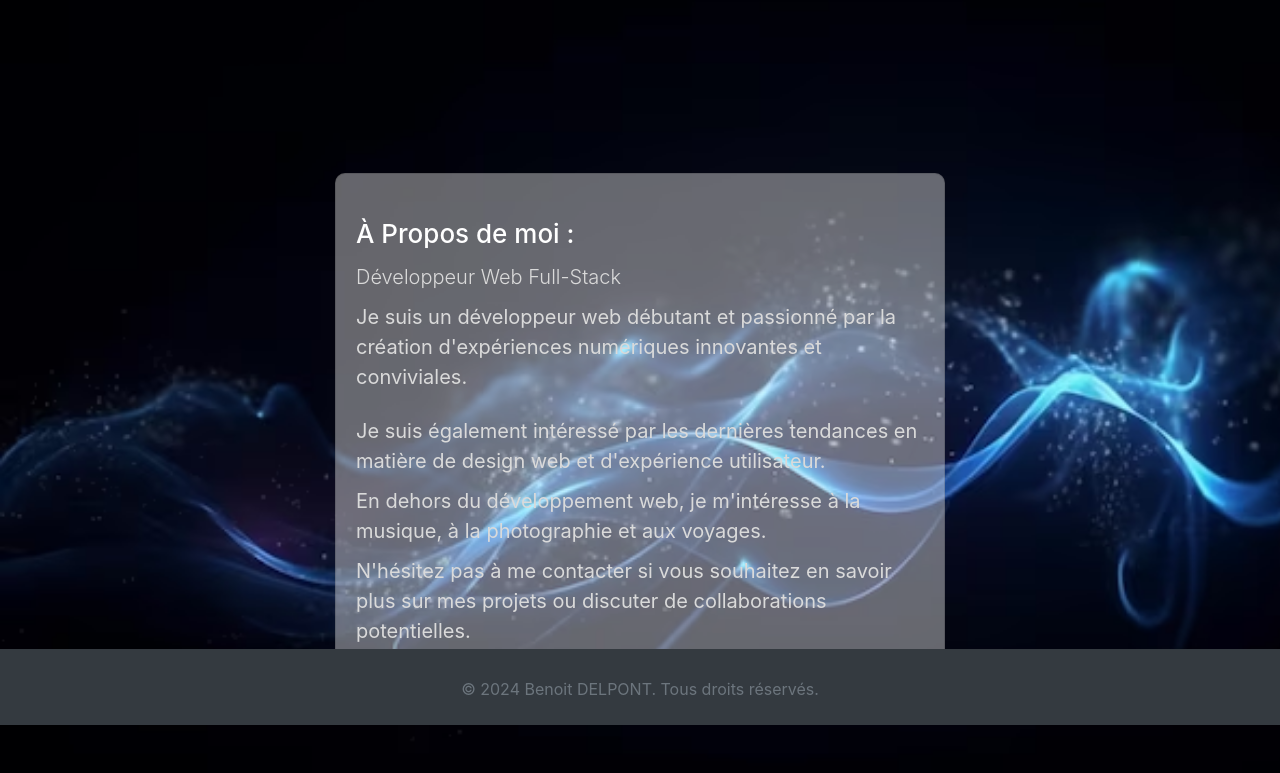
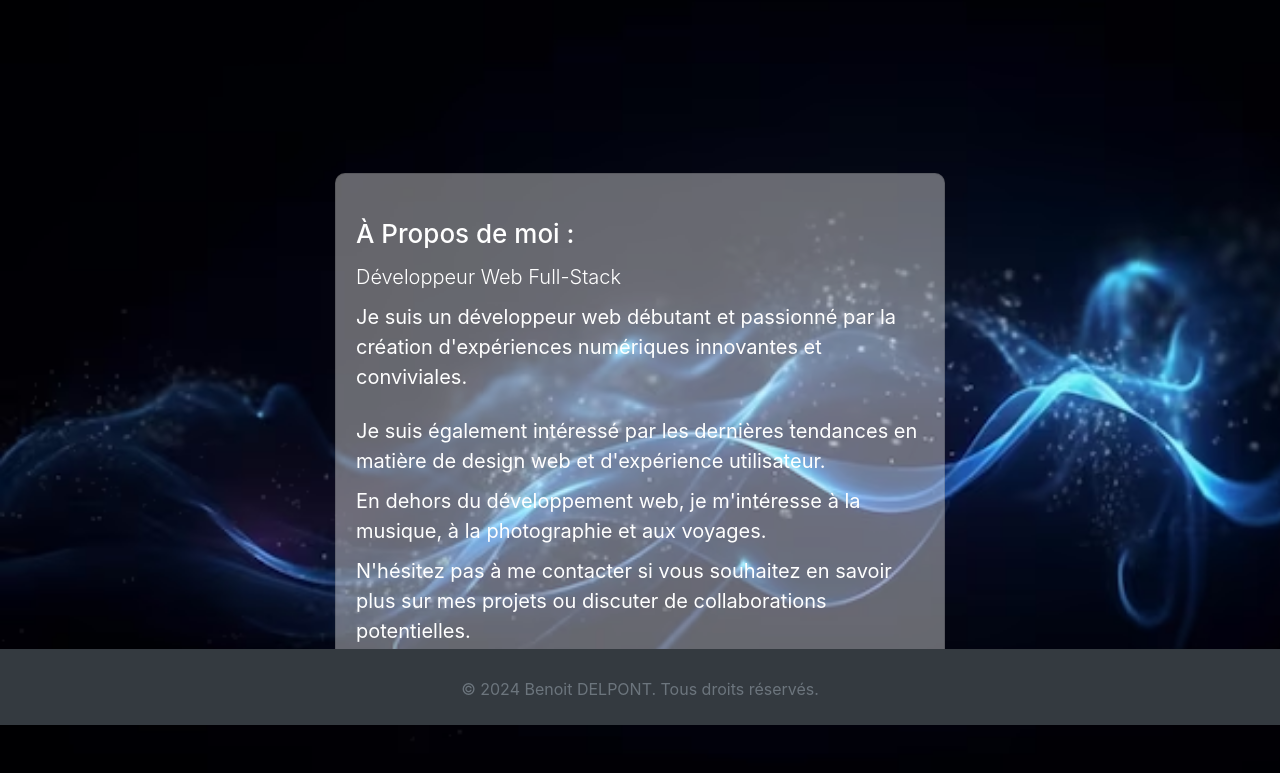
Before and after one commit to benben121212/Portefolio, a plain HTML site: page index.html in a window 1280 px wide. Shown: the part 75-848 px from the top of the page. Drawn offline with nearby package versions, Linux system fonts and the light colour scheme.

Commit message:
first commit

```diff
--- a/style.css
+++ b/style.css
@@ -41,7 +41,7 @@
 }
 
 .about-section .card p {
-    color: #dadada;
+    color: #ffffff;
     font-size: 20px;
     margin-bottom: 10px;
 }
```
